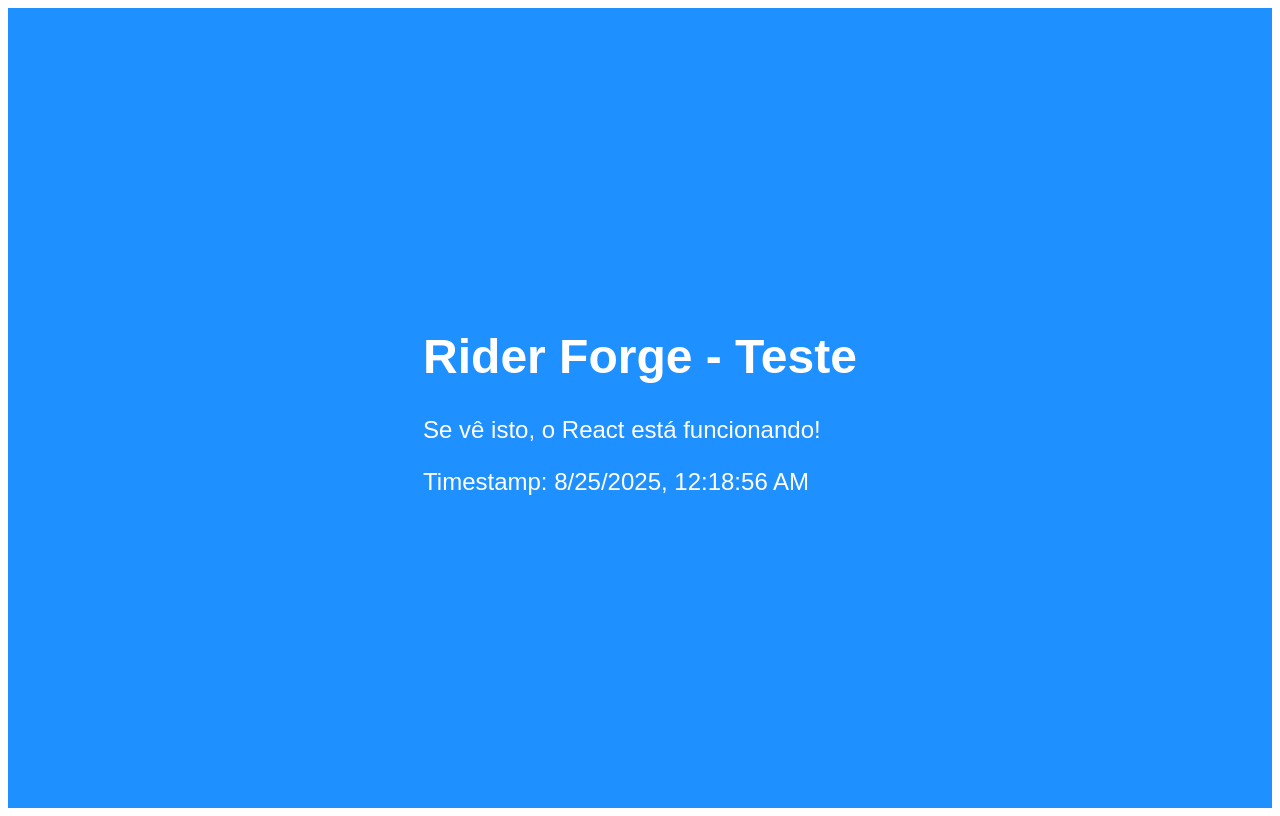
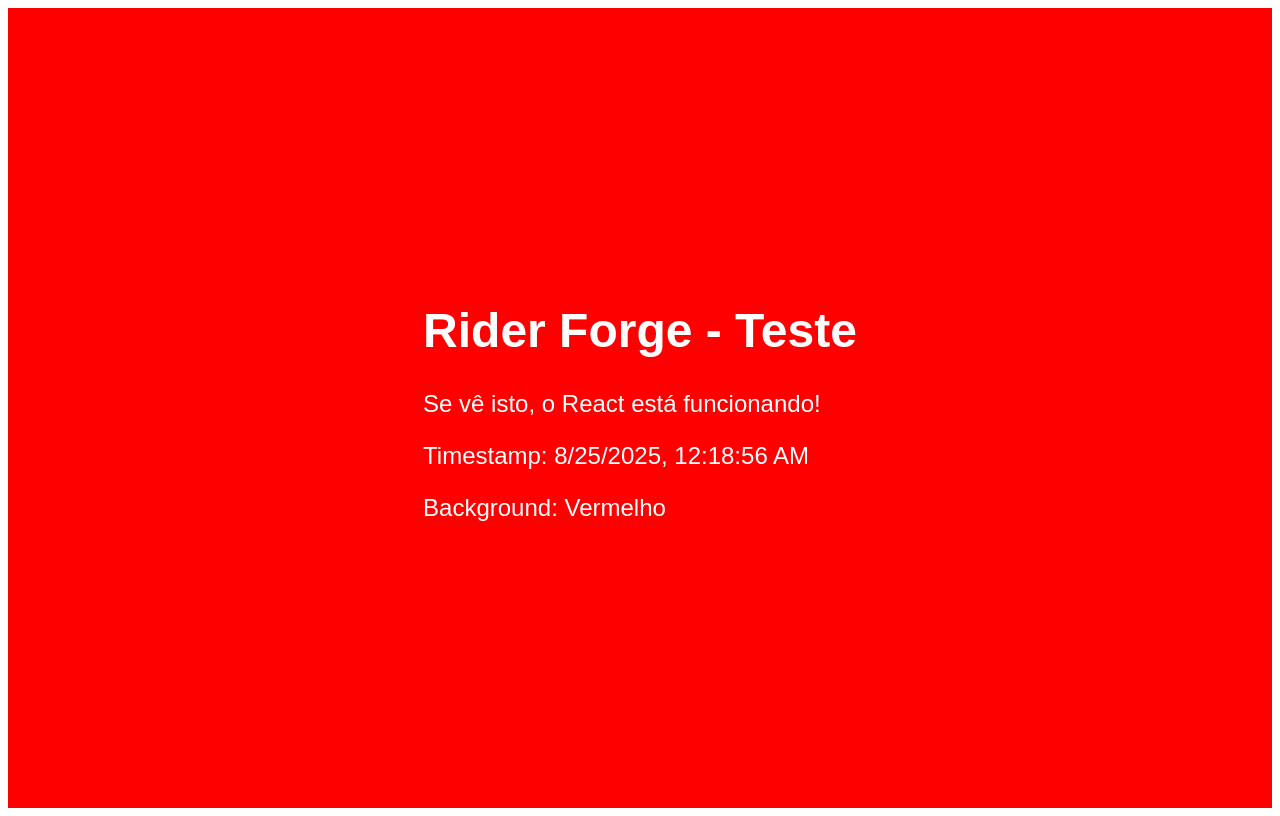
Before and after one commit to joaopedromexia-tech/rider-forge, a React (Vite) app: page / in a window 1280 px wide. Built offline with nearby package versions, Linux system fonts and the light colour scheme.

Commit message:
Add debug logs and change background to red for better visibility

```diff
--- a/src/AppTest.jsx
+++ b/src/AppTest.jsx
@@ -1,10 +1,17 @@
-import React from 'react'
+import React, { useEffect } from 'react'
 
 const AppTest = () => {
+  useEffect(() => {
+    console.log('AppTest component mounted!')
+    console.log('Current time:', new Date().toLocaleString())
+  }, [])
+
+  console.log('AppTest component rendering...')
+
   return (
     <div style={{
       minHeight: '100vh',
-      backgroundColor: '#1e90ff',
+      backgroundColor: '#ff0000',
       display: 'flex',
       alignItems: 'center',
       justifyContent: 'center',
@@ -16,6 +23,7 @@ const AppTest = () => {
         <h1>Rider Forge - Teste</h1>
         <p>Se vê isto, o React está funcionando!</p>
         <p>Timestamp: {new Date().toLocaleString()}</p>
+        <p>Background: Vermelho</p>
       </div>
     </div>
   )
--- a/src/main.jsx
+++ b/src/main.jsx
@@ -3,6 +3,14 @@ import { createRoot } from 'react-dom/client'
 // import './index.css'
 import AppTest from './AppTest.jsx'
 
-createRoot(document.getElementById('root')).render(
-  <AppTest />
-)
+console.log('main.jsx is loading...')
+console.log('Root element:', document.getElementById('root'))
+
+try {
+  const root = createRoot(document.getElementById('root'))
+  console.log('Root created successfully')
+  root.render(<AppTest />)
+  console.log('AppTest rendered')
+} catch (error) {
+  console.error('Error in main.jsx:', error)
+}
```
